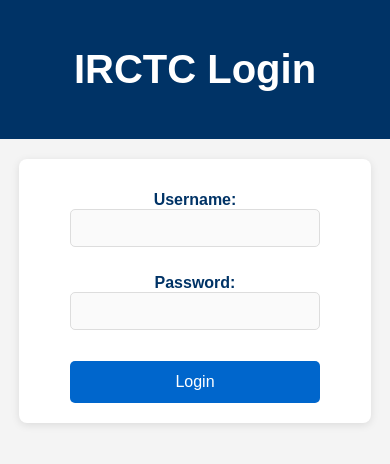
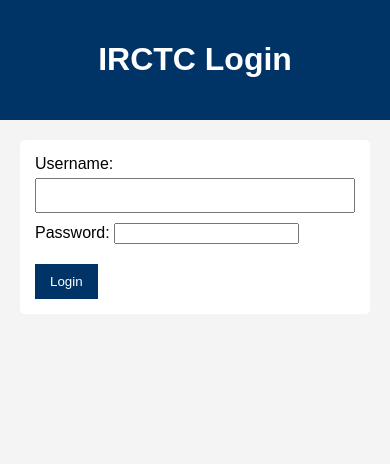
Before and after one commit to manvi0107/irctc-clone, a plain HTML site: page login.html in a window 390 px wide. Drawn offline with Linux system fonts and the light colour scheme.

Commit message:
Update styles.css

```diff
--- a/styles.css
+++ b/styles.css
@@ -1,114 +1,67 @@
+/* styles.css */
+
 body {
-    font-family: 'Arial', sans-serif;
+  font-family: Arial, sans-serif;
   margin: 0;
   padding: 0;
-    background: #f4f4f4;
+  background-color: #f4f4f4;
 }
 
 header {
   background-color: #003366;
-    color: white;
+  color: #fff;
   padding: 20px;
   text-align: center;
-    font-size: 24px;
+}
+
+main {
+  padding: 20px;
 }
 
 form {
-    padding: 20px;
-    text-align: center;
-    margin: 20px auto;
-    background-color: white;
-    border-radius: 8px;
-    box-shadow: 0 2px 8px rgba(0, 0, 0, 0.1);
-    width: 80%;
-    max-width: 600px;
+  background-color: #fff;
+  padding: 15px;
+  margin-bottom: 20px;
+  border-radius: 5px;
 }
 
 form label {
   display: block;
-    margin: 12px 0 6px;
-    color: #003366;
-    font-weight: bold;
+  margin-bottom: 10px;
 }
 
-form input {
-    padding: 10px;
-    width: 250px;
-    border: 1px solid #ddd;
-    border-radius: 5px;
-    font-size: 14px;
-    margin-bottom: 15px;
+form input[type="text"],
+form input[type="number"] {
+  width: 100%;
+  padding: 8px;
+  margin-top: 5px;
   box-sizing: border-box;
-    background-color: #fafafa;
 }
 
-form input:focus {
-    border-color: #0066cc;
-    outline: none;
-    background-color: #ffffff;
+form button {
+  margin-top: 10px;
+  padding: 10px 15px;
+  background-color: #003366;
+  color: #fff;
+  border: none;
+  cursor: pointer;
 }
 
-button {
-    padding: 12px 20px;
-    background-color: #0066cc;
-    color: white;
-    border: none;
-    border-radius: 5px;
-    font-size: 16px;
-    cursor: pointer;
-    width: 260px;
-    margin-top: 10px;
+form button:hover {
+  background-color: #0059b3;
 }
 
-button:hover {
-    background-color: #005bb5;
+#searchResults {
+  background-color: #fff;
+  padding: 15px;
+  border-radius: 5px;
 }
 
-#results, #predictionResult {
-    margin: 20px auto;
-    width: 80%;
-    max-width: 600px;
-    background: white;
-    padding: 20px;
-    box-shadow: 0 0 8px rgba(0, 0, 0, 0.1);
-    border-radius: 8px;
-    font-size: 14px;
-    text-align: center;
+.train-item {
+  border-bottom: 1px solid #ccc;
+  padding: 10px 0;
 }
 
-#results h3,
-#predictionResult strong {
-    color: #003366;
-    font-size: 18px;
+.train-item:last-child {
+  border-bottom: none;
 }
-
-#results p {
-    color: #555;
-    margin: 8px 0;
-}
-
-/* Headings in main sections */
-main h2 {
-    text-align: center;
-    color: #003366;
-    margin-top: 30px;
-}
-
-/* Responsive design */
-@media (max-width: 768px) {
-    header {
-        font-size: 20px;
-    }
-
-    form input {
-        width: 80%;
-    }
-
-    button {
-        width: 80%;
-    }
-
-    #results, #predictionResult {
-        width: 90%;
-    }
-}
```
Lines whose indentation alone changed are shown as unchanged.
